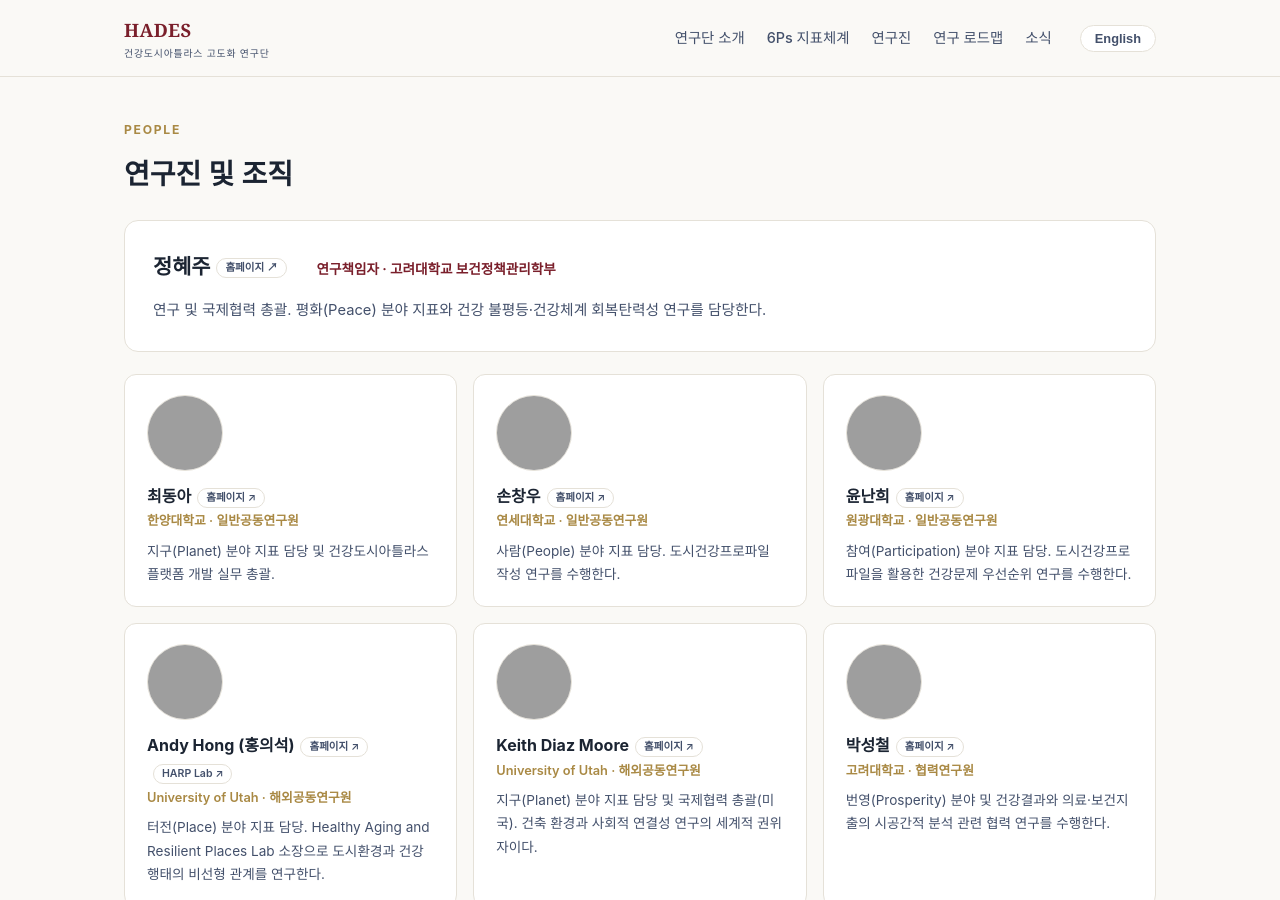
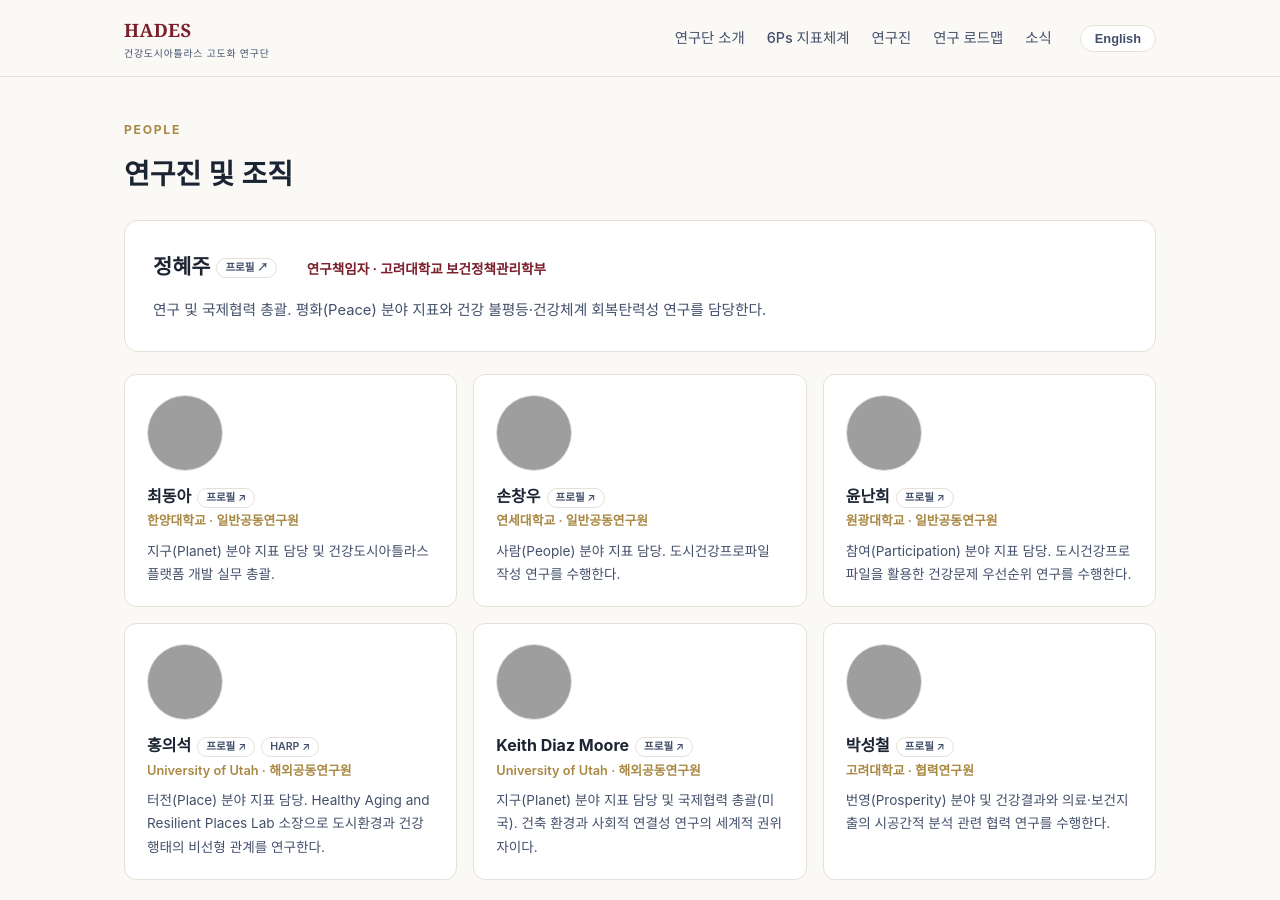
Before and after one commit to hpolicy/hcityatlas, a Jekyll site: the page built from index.html, in a window 1280 px wide and 900 px high, scrolled down 2892 px, cut to the strip 0-900 px from the top of the window. Built offline with Jekyll 4.4.1, drawn with Linux system fonts in a browser that asks for light colours; grey boxes are pictures that could not be loaded.

Commit message:
Add files via upload

```diff
--- a/index.html
+++ b/index.html
@@ -201,7 +201,7 @@
   <div class="pi-card">
     <img class="photo" src="{{ '/assets/images/people/chung-haejoo.jpg' | relative_url }}" alt="정혜주" onerror="this.style.display='none'">
     <div class="pi-text">
-      <span class="name"><span data-lang="ko">정혜주</span><span data-lang="en">Haejoo Chung</span><a class="plink" href="https://hpolicy.korea.ac.kr" target="_blank" rel="noopener"><span data-lang="ko">홈페이지 ↗</span><span data-lang="en">Homepage ↗</span></a></span>
+      <span class="name"><span data-lang="ko">정혜주</span><span data-lang="en">Haejoo Chung</span><a class="plink" href="https://hpolicy.korea.ac.kr" target="_blank" rel="noopener"><span data-lang="ko">프로필 ↗</span><span data-lang="en">Profile ↗</span></a></span>
       <span class="role"><span data-lang="ko">연구책임자 · 고려대학교 보건정책관리학부</span><span data-lang="en">Principal Investigator · School of Health Policy and Management, Korea University</span></span>
       <div class="desc">
         <span data-lang="ko">연구 및 국제협력 총괄. 평화(Peace) 분야 지표와 건강 불평등·건강체계 회복탄력성 연구를 담당한다.</span>
@@ -213,37 +213,37 @@
   <div class="people-grid">
     <div class="person">
       <img class="photo" src="{{ '/assets/images/people/choi-dongah.jpg' | relative_url }}" alt="최동아" onerror="this.style.display='none'">
-      <div class="name"><span data-lang="ko">최동아</span><span data-lang="en">Dong Ah Choi</span><a class="plink" href="https://gsus.hanyang.ac.kr/front/infoGraduate/profGroup/metropolis/view?id=32" target="_blank" rel="noopener"><span data-lang="ko">홈페이지 ↗</span><span data-lang="en">Homepage ↗</span></a></div>
+      <div class="name"><span data-lang="ko">최동아</span><span data-lang="en">Dong Ah Choi</span><a class="plink" href="https://gsus.hanyang.ac.kr/front/infoGraduate/profGroup/metropolis/view?id=32" target="_blank" rel="noopener"><span data-lang="ko">프로필 ↗</span><span data-lang="en">Profile ↗</span></a></div>
       <div class="aff"><span data-lang="ko">한양대학교 · 일반공동연구원</span><span data-lang="en">Hanyang University · Co-Investigator</span></div>
       <p><span data-lang="ko">지구(Planet) 분야 지표 담당 및 건강도시아틀라스 플랫폼 개발 실무 총괄.</span><span data-lang="en">Planet domain; leads the development of the Healthy City Atlas platform.</span></p>
     </div>
     <div class="person">
       <img class="photo" src="{{ '/assets/images/people/shon-changwoo.jpg' | relative_url }}" alt="손창우" onerror="this.style.display='none'">
-      <div class="name"><span data-lang="ko">손창우</span><span data-lang="en">Changwoo Shon</span><a class="plink" href="https://fis.yonsei.ac.kr/faculty/name_search.do?mode=view&amp;userId=0bTAha2%2BufTkzxDrhZZ0lw%3D%3D" target="_blank" rel="noopener"><span data-lang="ko">홈페이지 ↗</span><span data-lang="en">Homepage ↗</span></a></div>
+      <div class="name"><span data-lang="ko">손창우</span><span data-lang="en">Changwoo Shon</span><a class="plink" href="https://fis.yonsei.ac.kr/faculty/name_search.do?mode=view&amp;userId=0bTAha2%2BufTkzxDrhZZ0lw%3D%3D" target="_blank" rel="noopener"><span data-lang="ko">프로필 ↗</span><span data-lang="en">Profile ↗</span></a></div>
       <div class="aff"><span data-lang="ko">연세대학교 · 일반공동연구원</span><span data-lang="en">Yonsei University · Co-Investigator</span></div>
       <p><span data-lang="ko">사람(People) 분야 지표 담당. 도시건강프로파일 작성 연구를 수행한다.</span><span data-lang="en">People domain; research on city health profiles.</span></p>
     </div>
     <div class="person">
       <img class="photo" src="{{ '/assets/images/people/yoon-nanhe.jpg' | relative_url }}" alt="윤난희" onerror="this.style.display='none'">
-      <div class="name"><span data-lang="ko">윤난희</span><span data-lang="en">Nan-He Yoon</span><a class="plink" href="https://health.wku.ac.kr/?page_id=2917" target="_blank" rel="noopener"><span data-lang="ko">홈페이지 ↗</span><span data-lang="en">Homepage ↗</span></a></div>
+      <div class="name"><span data-lang="ko">윤난희</span><span data-lang="en">Nan-He Yoon</span><a class="plink" href="https://health.wku.ac.kr/?page_id=2917" target="_blank" rel="noopener"><span data-lang="ko">프로필 ↗</span><span data-lang="en">Profile ↗</span></a></div>
       <div class="aff"><span data-lang="ko">원광대학교 · 일반공동연구원</span><span data-lang="en">Wonkwang University · Co-Investigator</span></div>
       <p><span data-lang="ko">참여(Participation) 분야 지표 담당. 도시건강프로파일을 활용한 건강문제 우선순위 연구를 수행한다.</span><span data-lang="en">Participation domain; priority-setting research using city health profiles.</span></p>
     </div>
     <div class="person">
       <img class="photo" src="{{ '/assets/images/people/andy-hong.jpg' | relative_url }}" alt="Andy Hong" onerror="this.style.display='none'">
-      <div class="name"><span data-lang="ko">Andy Hong (홍의석)</span><span data-lang="en">Andy Hong</span><a class="plink" href="https://www.andyhong.org/" target="_blank" rel="noopener"><span data-lang="ko">홈페이지 ↗</span><span data-lang="en">Homepage ↗</span></a> <a class="plink" href="https://www.harp.utah.edu/" target="_blank" rel="noopener">HARP Lab ↗</a></div>
+      <div class="name"><span data-lang="ko">홍의석</span><span data-lang="en">Andy Hong</span><span class="plinks"><a class="plink" href="https://www.andyhong.org/" target="_blank" rel="noopener"><span data-lang="ko">프로필 ↗</span><span data-lang="en">Profile ↗</span></a><a class="plink" href="https://www.harp.utah.edu/" target="_blank" rel="noopener">HARP ↗</a></span></div>
       <div class="aff"><span data-lang="ko">University of Utah · 해외공동연구원</span><span data-lang="en">University of Utah · International Co-Investigator</span></div>
       <p><span data-lang="ko">터전(Place) 분야 지표 담당. Healthy Aging and Resilient Places Lab 소장으로 도시환경과 건강행태의 비선형 관계를 연구한다.</span><span data-lang="en">Place domain; director of the Healthy Aging and Resilient Places Lab, studying nonlinear relationships between urban environments and health behaviors.</span></p>
     </div>
     <div class="person">
       <img class="photo" src="{{ '/assets/images/people/keith-diaz-moore.jpg' | relative_url }}" alt="Keith Diaz Moore" onerror="this.style.display='none'">
-      <div class="name">Keith Diaz Moore<a class="plink" href="https://soa.cap.utah.edu/faculty-and-staff/keith-diaz-moore/" target="_blank" rel="noopener"><span data-lang="ko">홈페이지 ↗</span><span data-lang="en">Homepage ↗</span></a></div>
+      <div class="name">Keith Diaz Moore<a class="plink" href="https://soa.cap.utah.edu/faculty-and-staff/keith-diaz-moore/" target="_blank" rel="noopener"><span data-lang="ko">프로필 ↗</span><span data-lang="en">Profile ↗</span></a></div>
       <div class="aff"><span data-lang="ko">University of Utah · 해외공동연구원</span><span data-lang="en">University of Utah · International Co-Investigator</span></div>
       <p><span data-lang="ko">지구(Planet) 분야 지표 담당 및 국제협력 총괄(미국). 건축 환경과 사회적 연결성 연구의 세계적 권위자이다.</span><span data-lang="en">Planet domain and international coordination (USA); a leading scholar of the built environment and social connectedness.</span></p>
     </div>
     <div class="person">
       <img class="photo" src="{{ '/assets/images/people/park-sungchul.jpg' | relative_url }}" alt="박성철" onerror="this.style.display='none'">
-      <div class="name"><span data-lang="ko">박성철</span><span data-lang="en">Sungchul Park</span><a class="plink" href="https://sites.google.com/view/sungchul-park/" target="_blank" rel="noopener"><span data-lang="ko">홈페이지 ↗</span><span data-lang="en">Homepage ↗</span></a></div>
+      <div class="name"><span data-lang="ko">박성철</span><span data-lang="en">Sungchul Park</span><a class="plink" href="https://sites.google.com/view/sungchul-park/" target="_blank" rel="noopener"><span data-lang="ko">프로필 ↗</span><span data-lang="en">Profile ↗</span></a></div>
       <div class="aff"><span data-lang="ko">고려대학교 · 협력연구원</span><span data-lang="en">Korea University · Collaborating Researcher</span></div>
       <p><span data-lang="ko">번영(Prosperity) 분야 및 건강결과와 의료·보건지출의 시공간적 분석 관련 협력 연구를 수행한다.</span><span data-lang="en">Collaborates on the Prosperity domain and spatiotemporal analysis of health outcomes and expenditures.</span></p>
     </div>
```
